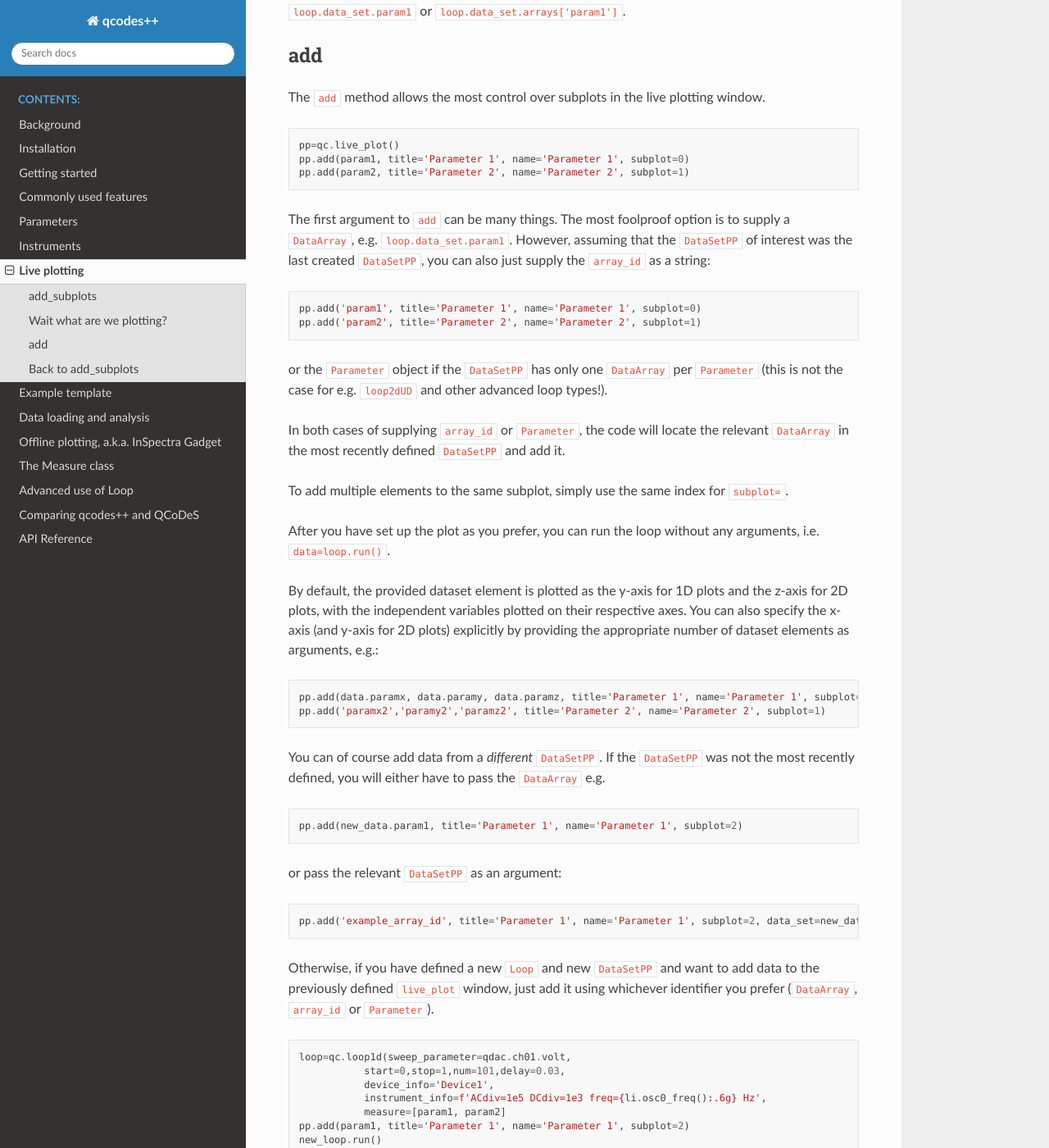
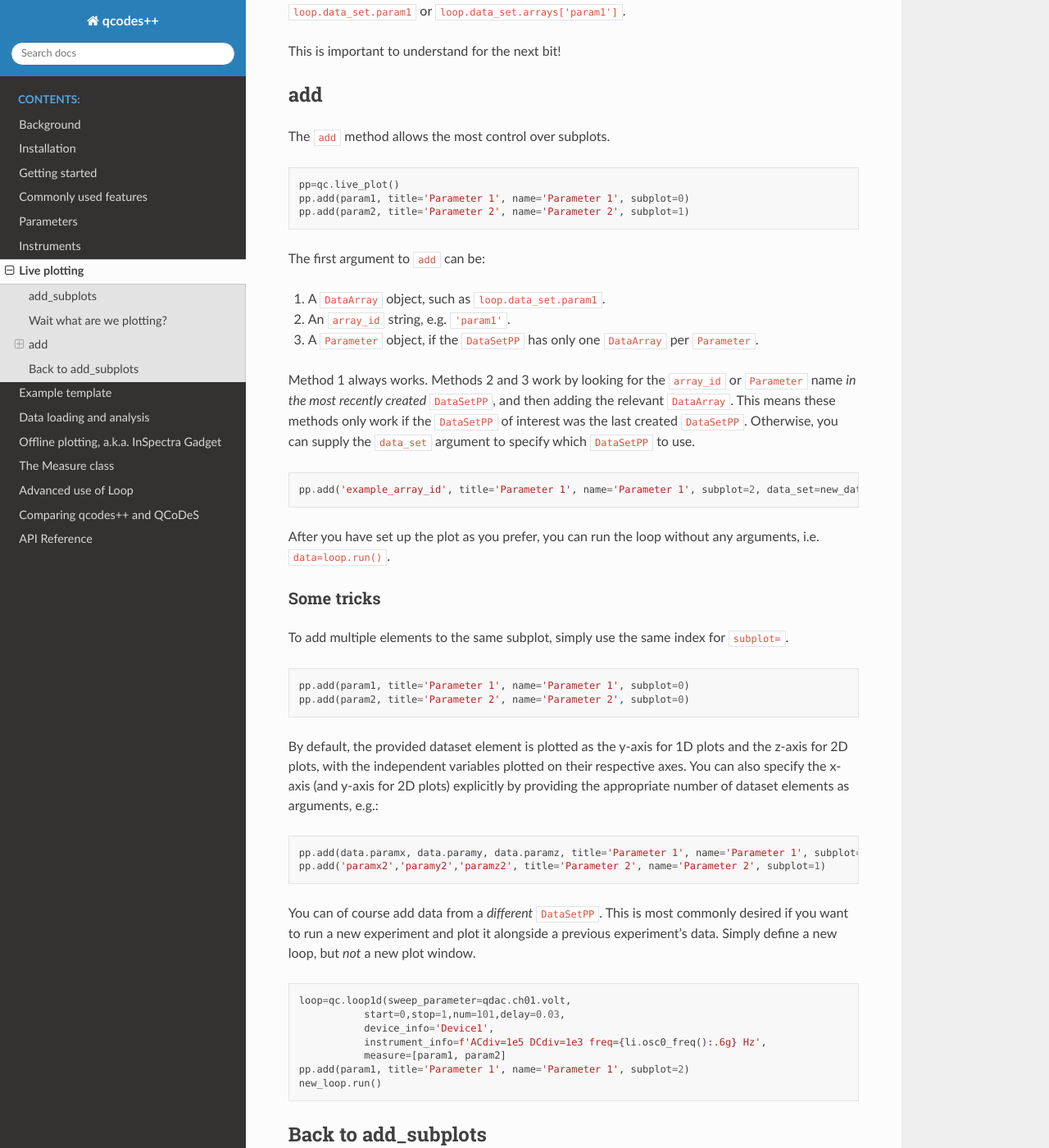
Before and after one commit to qcodespp/qcodespp.github.io, a Sphinx documentation site: the page built from docs/source/live_plot.rst, in a window 1280 px wide and 1400 px high, scrolled down 1034 px. Shown: the whole window at 82% size. Built offline with Sphinx 7.4.7 and the Read the Docs theme 3.1.0, drawn with Linux system fonts in a browser that asks for light colours; some of the changed text lies outside the part shown.

Commit message:
livepots

```diff
--- a/docs/source/live_plot.rst
+++ b/docs/source/live_plot.rst
@@ -38,10 +38,12 @@ Wait what are we plotting?
 --------------------------
 A quick word about the ``DataSetPP``: Each ``DataSetPP`` consists of a number of ``DataArray`` elements, which hold the stored data for each ``Parameter``. What you are *actually* plotting is data from these ``DataArray`` elements. When you declare your ``loop``, a summary of the ``DataSetPP`` is printed, showing the ``array_id`` for each ``DataArray`` and its ``shape``. You can access the ``DataSetPP`` for a particular loop via ``loop.data_set``, and the individual ``DataArray`` elements via e.g. ``loop.data_set.param1`` or ``loop.data_set.arrays['param1']``.
 
+This is important to understand for the next bit!
+
 add
 ---
 
-The ``add`` method allows the most control over subplots in the live plotting window.
+The ``add`` method allows the most control over subplots.
 
 .. code-block:: python
 
@@ -49,20 +51,29 @@ The ``add`` method allows the most control over subplots in the live plotting wi
     pp.add(param1, title='Parameter 1', name='Parameter 1', subplot=0)
     pp.add(param2, title='Parameter 2', name='Parameter 2', subplot=1)
 
-The first argument to ``add`` can be many things. The most foolproof option is to supply a ``DataArray``, e.g. ``loop.data_set.param1``. However, assuming that the ``DataSetPP`` of interest was the last created ``DataSetPP``, you can also just supply the ``array_id`` as a string:
+The first argument to ``add`` can be:
+
+1. A ``DataArray`` object, such as ``loop.data_set.param1``.
+2. An ``array_id`` string, e.g. ``'param1'``.
+3. A ``Parameter`` object, if the ``DataSetPP`` has only one ``DataArray`` per ``Parameter``.
+
+Method 1 always works. Methods 2 and 3 work by looking for the ``array_id`` or ``Parameter`` name *in the most recently created* ``DataSetPP``, and then adding the relevant ``DataArray``. This means these methods only work if the ``DataSetPP`` of interest was the last created ``DataSetPP``. Otherwise, you can supply the ``data_set`` argument to specify which ``DataSetPP`` to use.
 
 .. code-block:: python
 
-    pp.add('param1', title='Parameter 1', name='Parameter 1', subplot=0)
-    pp.add('param2', title='Parameter 2', name='Parameter 2', subplot=1)
+    pp.add('example_array_id', title='Parameter 1', name='Parameter 1', subplot=2, data_set=new_data)
 
-or the ``Parameter`` object if the ``DataSetPP`` has only one ``DataArray`` per ``Parameter`` (this is not the case for e.g. ``loop2dUD`` and other advanced loop types!).
+After you have set up the plot as you prefer, you can run the loop without any arguments, i.e. ``data=loop.run()``.
 
-In both cases of supplying ``array_id`` or ``Parameter``, the code will locate the relevant ``DataArray`` in the most recently defined ``DataSetPP`` and add it.
+Some tricks
+^^^^^^^^^^^
 
 To add multiple elements to the same subplot, simply use the same index for ``subplot=``.
 
-After you have set up the plot as you prefer, you can run the loop without any arguments, i.e. ``data=loop.run()``.
+.. code-block:: python
+
+    pp.add(param1, title='Parameter 1', name='Parameter 1', subplot=0)
+    pp.add(param2, title='Parameter 2', name='Parameter 2', subplot=0)
 
 By default, the provided dataset element is plotted as the y-axis for 1D plots and the z-axis for 2D plots, with the independent variables plotted on their respective axes. You can also specify the x-axis (and y-axis for 2D plots) explicitly by providing the appropriate number of dataset elements as arguments, e.g.:
 
@@ -71,19 +82,7 @@ By default, the provided dataset element is plotted as the y-axis for 1D plots a
     pp.add(data.paramx, data.paramy, data.paramz, title='Parameter 1', name='Parameter 1', subplot=0)
     pp.add('paramx2','paramy2','paramz2', title='Parameter 2', name='Parameter 2', subplot=1)
 
-You can of course add data from a *different* ``DataSetPP``. If the ``DataSetPP`` was not the most recently defined, you will either have to pass the ``DataArray`` e.g.
-
-.. code-block:: python
-
-    pp.add(new_data.param1, title='Parameter 1', name='Parameter 1', subplot=2)
-
-or pass the relevant ``DataSetPP`` as an argument:
-
-.. code-block:: python
-
-    pp.add('example_array_id', title='Parameter 1', name='Parameter 1', subplot=2, data_set=new_data)
-
-Otherwise, if you have defined a new ``Loop`` and new ``DataSetPP`` and want to add data to the previously defined ``live_plot`` window, just add it using whichever identifier you prefer (``DataArray``, ``array_id`` or ``Parameter``).
+You can of course add data from a *different* ``DataSetPP``. This is most commonly desired if you want to run a new experiment and plot it alongside a previous experiment's data. Simply define a new loop, but *not* a new plot window.
 
 .. code-block:: python
 
@@ -105,3 +104,9 @@ Similarly, ``add_subplots()`` will also accept any of ``DataArray``, ``array_id`
     pp.add_subplots('currentX_1','voltageX_2')
 
 In some cases it is *necessary* to supply either the ``DataArray`` or the ``array_id``; one example is for ``MultiParameters`` where each component of the ``MultiParameter`` generates a corresponding ``DataArray``. But since a component of a ``MultiParameter`` is not itself a ``Parameter``, you must of course use either ``DataArray`` or ``array_id``.
+
+Finally, you can mix and match as you please. The following will work just fine:
+
+.. code-block:: python
+
+    pp.add_subplots('currentX_1',voltageX,loop.data_set.resistance)
```
